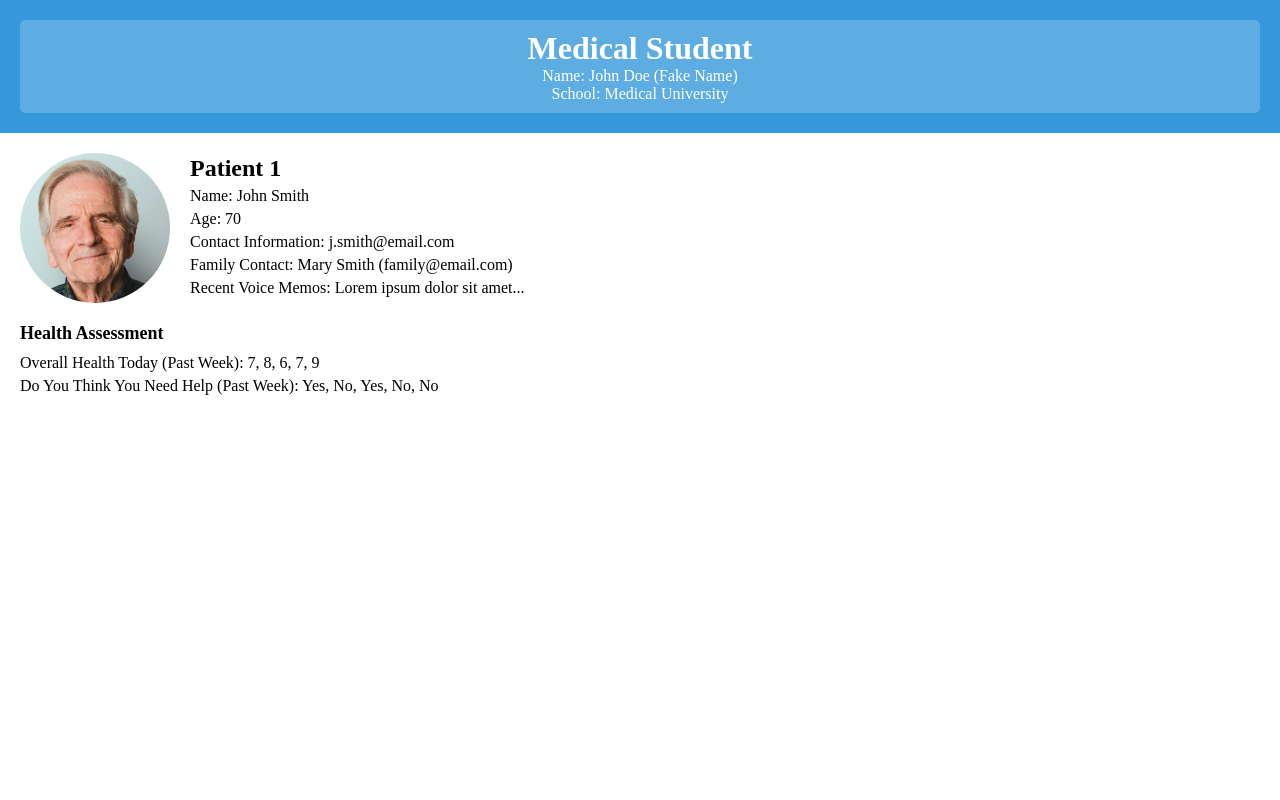
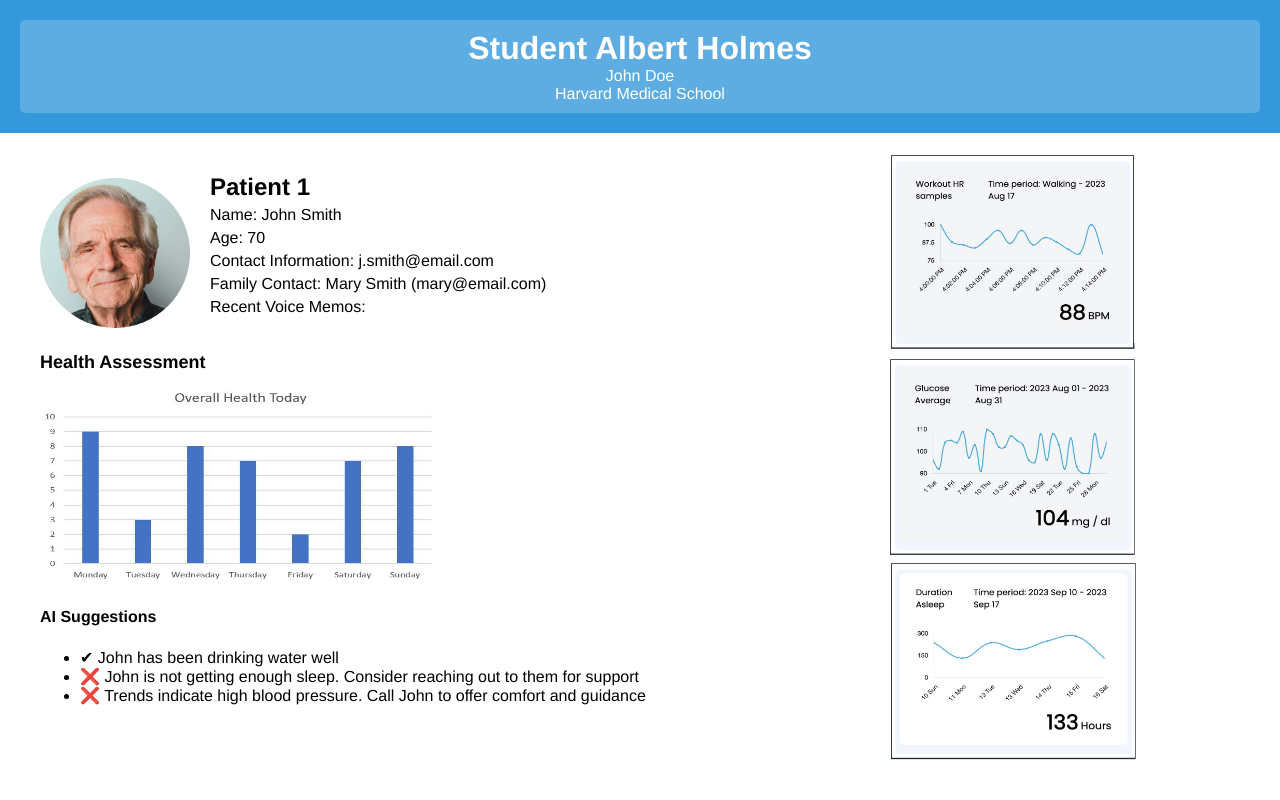
Before and after one commit to MARCOpo1o/WellBond, a Flask app: page /details in a window 1280 px wide. Run offline with Flask 3, Linux system fonts and the light colour scheme.

Commit message:
fix patients details

```diff
--- a/app/static/css/patient_details.css
+++ b/app/static/css/patient_details.css
@@ -1,4 +1,8 @@
 /* Reset some default browser styles */
+body {
+  font-family: 'Helvetica Neue', Helvetica, Arial, sans-serif;
+}
+
 body, h1, h2, p {
   margin: 0;
   padding: 0;
@@ -55,13 +59,18 @@ header {
   font-size: 24px;
 }
 
-.patient-info p {
+.patient-info p.patient-details {
   margin: 5px 0;
 }
 
-/* Style the graphs (you can add your graph styling here) */
-.graphs {
-  margin: 20px;
+/* Style the voice memos list */
+.voice-memos {
+  list-style: none;
+  padding-left: 0;
+}
+
+.voice-memos li {
+  padding: 5px 0;
 }
 
 /* Style the health assessment */
@@ -74,6 +83,23 @@ header {
   margin-bottom: 10px;
 }
 
-.health-assessment p {
+.health-assessment p.assessment-details {
   margin: 5px 0;
 }
+
+main {
+  display: flex;
+  justify-content: space-between; /* Separate content and graphs */
+  margin: 20px;
+}
+
+.content {
+  flex: 1; /* Content takes up available space */
+  padding-right: 20px; /* Add some spacing between content and graphs */
+}
+
+.graphs {
+  flex-basis: 30%; /* Specify a fixed width for the graphs */
+}
+
+/* Add additional CSS styles for your graphs as needed */
--- a/app/templates/patient_details.html
+++ b/app/templates/patient_details.html
@@ -5,37 +5,86 @@
     <meta name="viewport" content="width=device-width, initial-scale=1.0">
     <title>Patient Details</title>
     <link rel="stylesheet" href="{{ url_for('static', filename='css/patient_details.css') }}">
+    <link rel="stylesheet" href="https://cdnjs.cloudflare.com/ajax/libs/font-awesome/6.0.0-beta3/css/all.min.css">
 </head>
 <body>
     <header>
         <div class="student-info">
-            <h1>Medical Student</h1>
-            <p>Name: John Doe (Fake Name)</p>
-            <p>School: Medical University</p>
+            <h1>Student Albert Holmes</h1>
+            <p class="student-name">John Doe</p>
+            <p class="student-school">Harvard Medical School</p>
         </div>
     </header>
     <main>
+        <div class="content">
             <div class="patient-profile">
                 <div class="profile-picture">
                     <img src="{{ url_for('static', filename='images/patient1.jpg') }}" alt="Patient 1">
                 </div>
                 <div class="patient-info">
                     <h2>Patient 1</h2>
-                <p>Name: John Smith</p>
-                <p>Age: 70</p>
-                <p>Contact Information: j.smith@email.com</p>
-                <p>Family Contact: Mary Smith (family@email.com)</p>
-                <p>Recent Voice Memos: Lorem ipsum dolor sit amet...</p>
+                    <p class="patient-details">Name: John Smith</p>
+                    <p class="patient-details">Age: 70</p>
+                    <p class="patient-details">Contact Information: j.smith@email.com</p>
+                    <p class="patient-details">Family Contact: Mary Smith (mary@email.com)</p>
+                    <p class="patient-details">Recent Voice Memos:</p>
+                    <ul class="voice-memos">
+                        <!-- Add more voice memos as needed -->
+                    </ul>
                 </div>
             </div>
-        <div class="graphs">
-            <!-- Graphs go here (e.g., Heart Rate, Steps, Blood Pressure, Sleep) -->
-        </div>
+<!-- ... (previous HTML content) -->
+
+<!-- ... (previous HTML content) -->
+
+<!-- ... (previous HTML content) -->
+
 <div class="health-assessment">
   <h3>Health Assessment</h3>
-            <p>Overall Health Today (Past Week): 7, 8, 6, 7, 9</p>
-            <p>Do You Think You Need Help (Past Week): Yes, No, Yes, No, No</p>
+  <div class="graph">
+    <img src="{{ url_for('static', filename='images/graph5.jpg') }}" alt="Sleep Data Graph" style="background-color: #f2f2f2; width: 400px; height: 200px;">
 </div>
+  <!-- AI Suggestions Section -->
+  <div class="ai-suggestions">
+      <h4>AI Suggestions</h4>
+      <ul>
+          <li class="good-suggestion">
+              <span class="suggestion-icon">&#10004;</span>
+              John has been drinking water well
+          </li>
+          <li class="bad-suggestion">
+              <span class="suggestion-icon">&#10060;</span>
+              John is not getting enough sleep. Consider reaching out to them for support
+          </li>
+          <li class="bad-suggestion">
+              <span class="suggestion-icon">&#10060;</span>
+              Trends indicate high blood pressure. Call John to offer comfort and guidance
+          </li>
+      </ul>
+  </div>
+</div>
+
+<!-- ... (remaining HTML content) -->
+
+
+<!-- ... (remaining HTML content) -->
+
+
+<!-- ... (remaining HTML content) -->
+
+        </div>
+        <div class="graphs">
+          <div class="graph">
+              <img src="{{ url_for('static', filename='images/graph1.jpg') }}" alt="Blood Pressure Graph" style="background-color: #f2f2f2; width: 250px; height: 200px;">
+          </div>
+          <div class="graph">
+              <img src="{{ url_for('static', filename='images/graph2.jpg') }}" alt="Sleep Data Graph" style="background-color: #f2f2f2; width: 250px; height: 200px;">
+          </div>
+          <div class="graph">
+            <img src="{{ url_for('static', filename='images/graph3.jpg') }}" alt="Blood Pressure Graph" style="background-color: #f2f2f2; width: 250px; height: 200px;">
+        </div>
+      </div>
+
     </main>
 </body>
 </html>
```
Also changed, not shown: app/static/images/graph1.JPG (added), app/static/images/graph2.JPG (added), app/static/images/graph3.JPG (added), app/static/images/graph4.JPG (added), app/static/images/graph5.JPG (added). Lines whose indentation alone changed are shown as unchanged.
